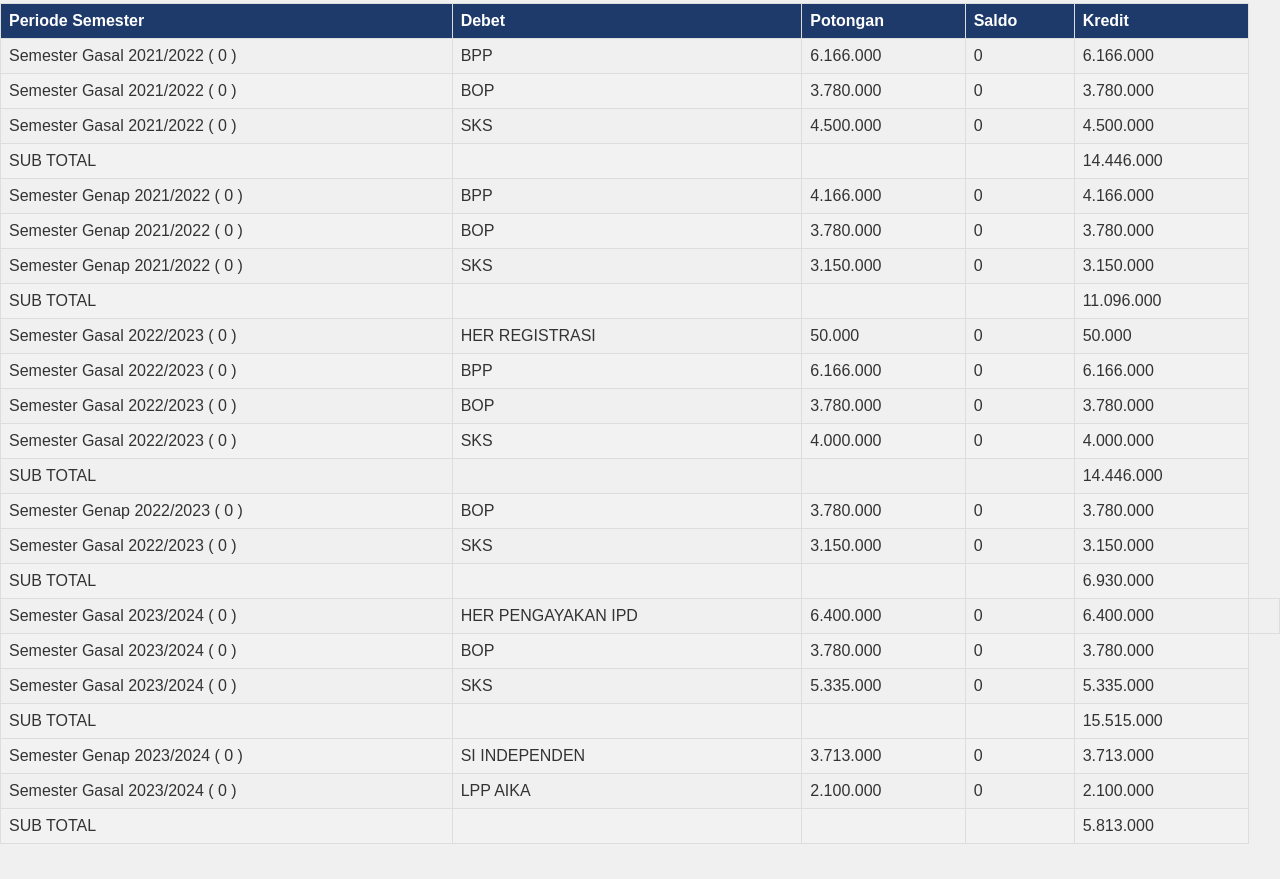
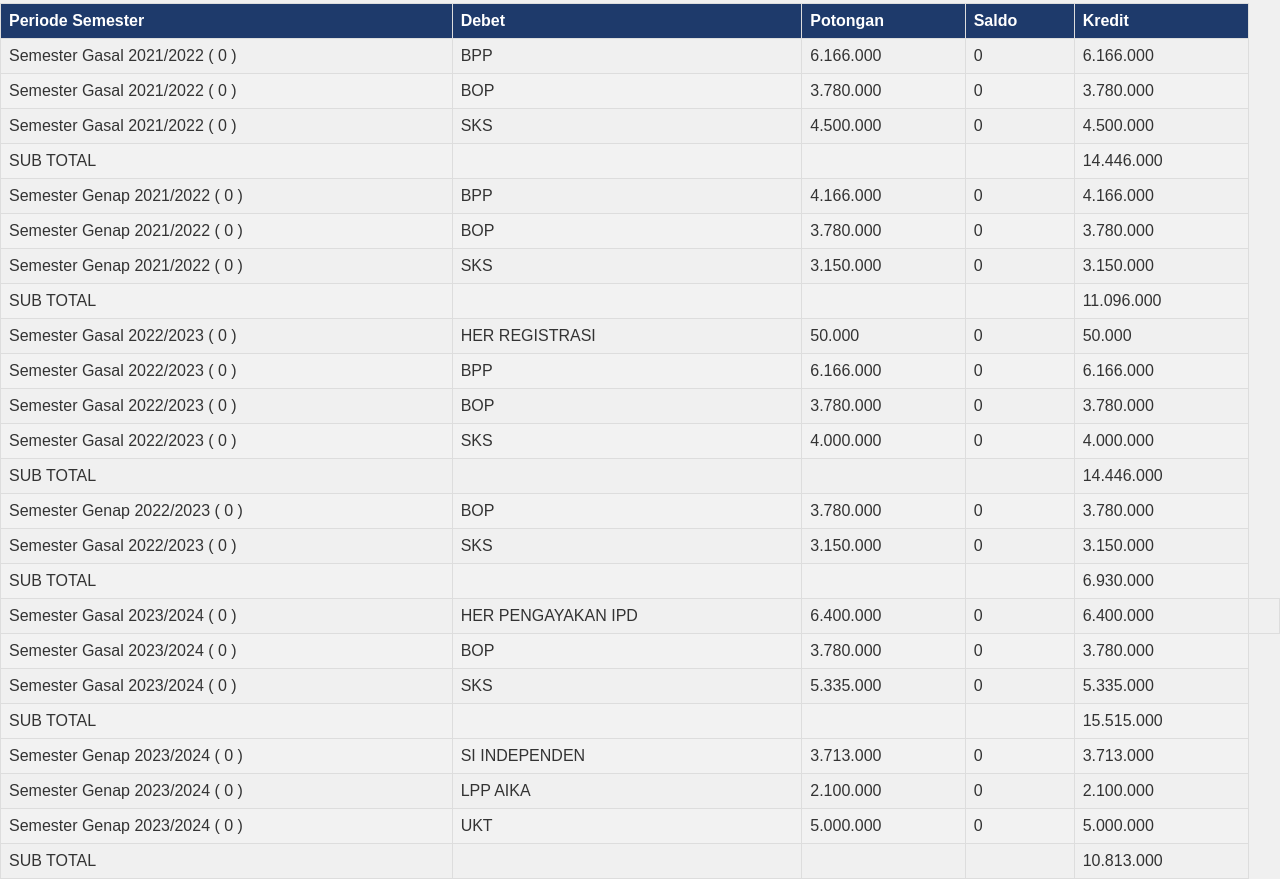
Before and after one commit to uhamka123/onlineakademik, a plain HTML site: page pembayaran.html in a window 1280 px wide. Shown: the part 481-1360 px from the top of the page. Before the commit the page ends 1325 px from the top, so only its background shows below. Drawn offline with Linux system fonts and the light colour scheme.

Commit message:
Update pembayaran.html

```diff
--- a/pembayaran.html
+++ b/pembayaran.html
@@ -266,11 +266,18 @@
                         <td>3.713.000</td>
                       </tr>
                       <tr>
-                        <td>Semester Gasal 2023/2024 ( 0 )</td>
+                        <td>Semester Genap 2023/2024 ( 0 )</td>
                         <td>LPP AIKA</td>
                         <td>2.100.000</td>
                         <td>0</td>
                         <td>2.100.000</td>
+                      </tr>
+                      <tr>
+                        <td>Semester Genap 2023/2024 ( 0 )</td>
+                        <td>UKT</td>
+                        <td>5.000.000</td>
+                        <td>0</td>
+                        <td>5.000.000</td>
                       </tr>
 
                       <tr>
@@ -278,7 +285,7 @@
                         <td></td>
                         <td></td>
                         <td></td>
-                        <td>5.813.000</td>
+                        <td>10.813.000</td>
                       </tr>
 
           <!-- Tambahkan baris lainnya sesuai kebutuhan -->
```
